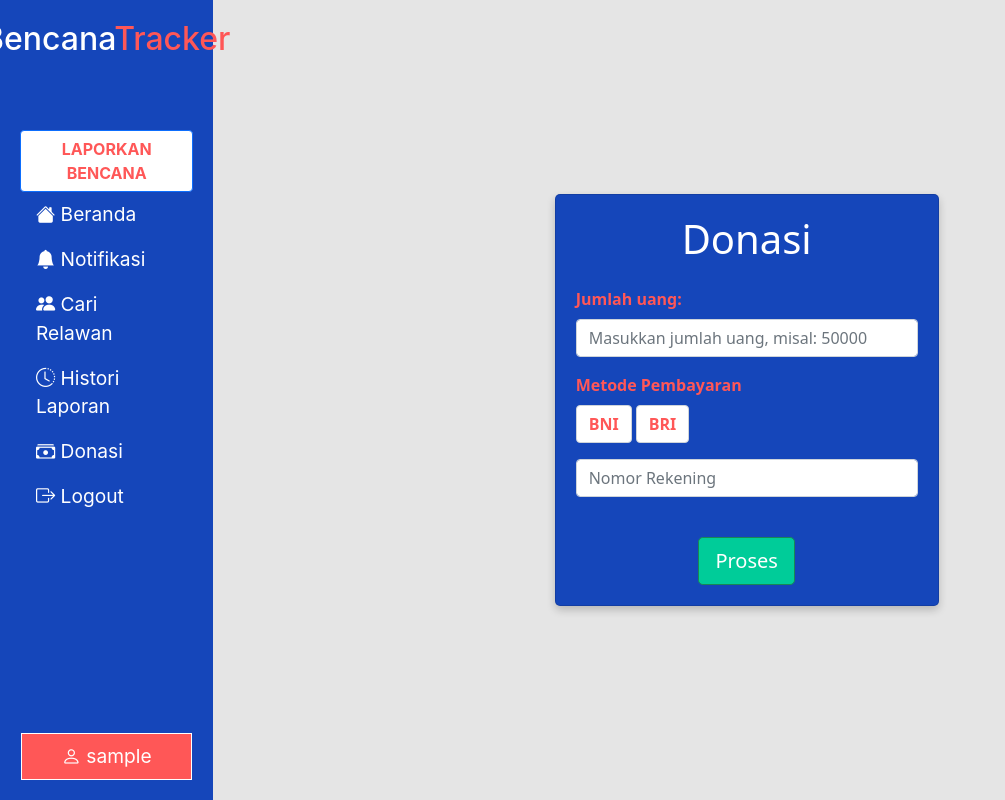
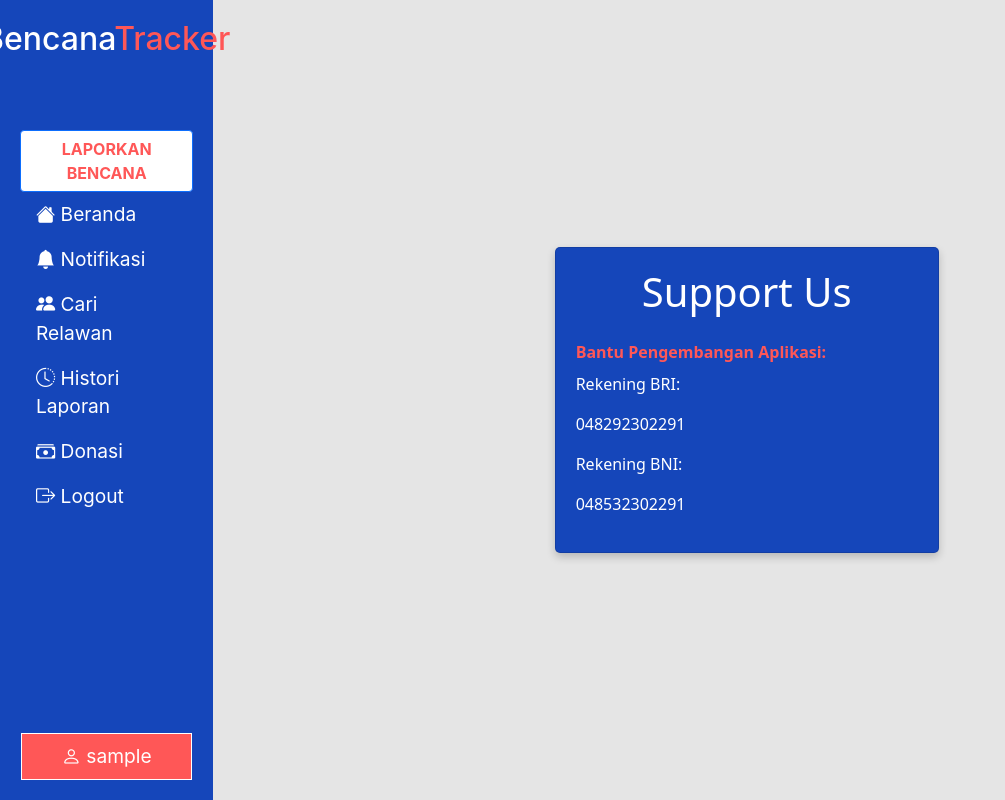
Before and after one commit to frdvndb/BencanaTracker, a CodeIgniter 4 app: template app/Views/donasi.php in a window 1280 px wide. Shown: the whole page, without its empty margins (0-1005 px from the left). Run offline with PHP 8.4 and a stand-in for CodeIgniter, Linux system fonts and the light colour scheme; the template is opened without the code that fills it: most values are stand-ins (such as "Sample title", 1, 10 or a date in 2020); some libraries are stand-ins or nearby versions.

Commit message:
update donasi

```diff
--- a/app/Views/donasi.php
+++ b/app/Views/donasi.php
@@ -155,6 +155,9 @@
     body {
         background-color: #E5E5E5;
     }
+    .mt-3 p {
+        color: white;
+    }
     </style>
 </head>
 
@@ -205,51 +208,21 @@
             <?php } else {?>
             <div class="col-md-10 card">
                 <center>
-                    <h1> Donasi </h1>
+                    <h1> Support Us </h1>
                 </center>
-                <script src="https://ajax.googleapis.com/ajax/libs/jquery/3.5.1/jquery.min.js"></script>
-                <form action="donasi" method="post">
                     <div class="mt-3">
-                        <label class="form-label fw-bold">Jumlah uang:</label>
-                        <input type="text" name="jumlah_uang" placeholder="Masukkan jumlah uang, misal: 50000" required
-                            class="form-control col-form-label-sm">
+                        <label class="form-label fw-bold">Bantu Pengembangan Aplikasi:</label>
+                        <p>Rekening BRI:</p>
+                        <p>048292302291</p>
+                        <p>Rekening BNI:</p>
+                        <p>048532302291</p>
                     </div>
-                    <div class="mt-3">
-                        <label class="form-label fw-bold">Metode Pembayaran</label> <br>
-                        <div class="custom-radio">
-                            <input type="radio" name="metode_pembayaran" id="radio-bni" value="BNI">
-                            <label for="radio-bni">BNI</label>
 
-                            <input type="radio" name="metode_pembayaran" id="radio-bri" value="BRI">
-                            <label for="radio-bri">BRI</label>
-                        </div>
-                        <div class="mt-3">
-                            <input type="text" name="nomor_rekening" placeholder="Nomor Rekening" required
-                                class="form-control col-form-label-sm"><br>
-                        </div>
-                    </div>
-                    <div class="mt-3" style="text-align: center;">
-                        <input type="submit" name="proses" value="Proses"
-                            class="btn btn-outline-success btn-lg text-white background-proses">
-                    </div>
-                </form>
             </div>
             <?php } ?>
         </div>
     </div>
 
 </body>
-<!-- Include library SweetAlert -->
-<script src="https://cdn.jsdelivr.net/npm/sweetalert2@11"></script>
-<?php if (session()->getFlashdata('success')): ?>
-    <script>
-        // Tampilkan pesan popup menggunakan SweetAlert
-        Swal.fire({
-            icon: 'success',
-            title: 'Berhasil',
-            text: '<?= session()->getFlashdata('success') ?>'
-        });
-    </script>
-<?php endif; ?>
 
 </html>
```
